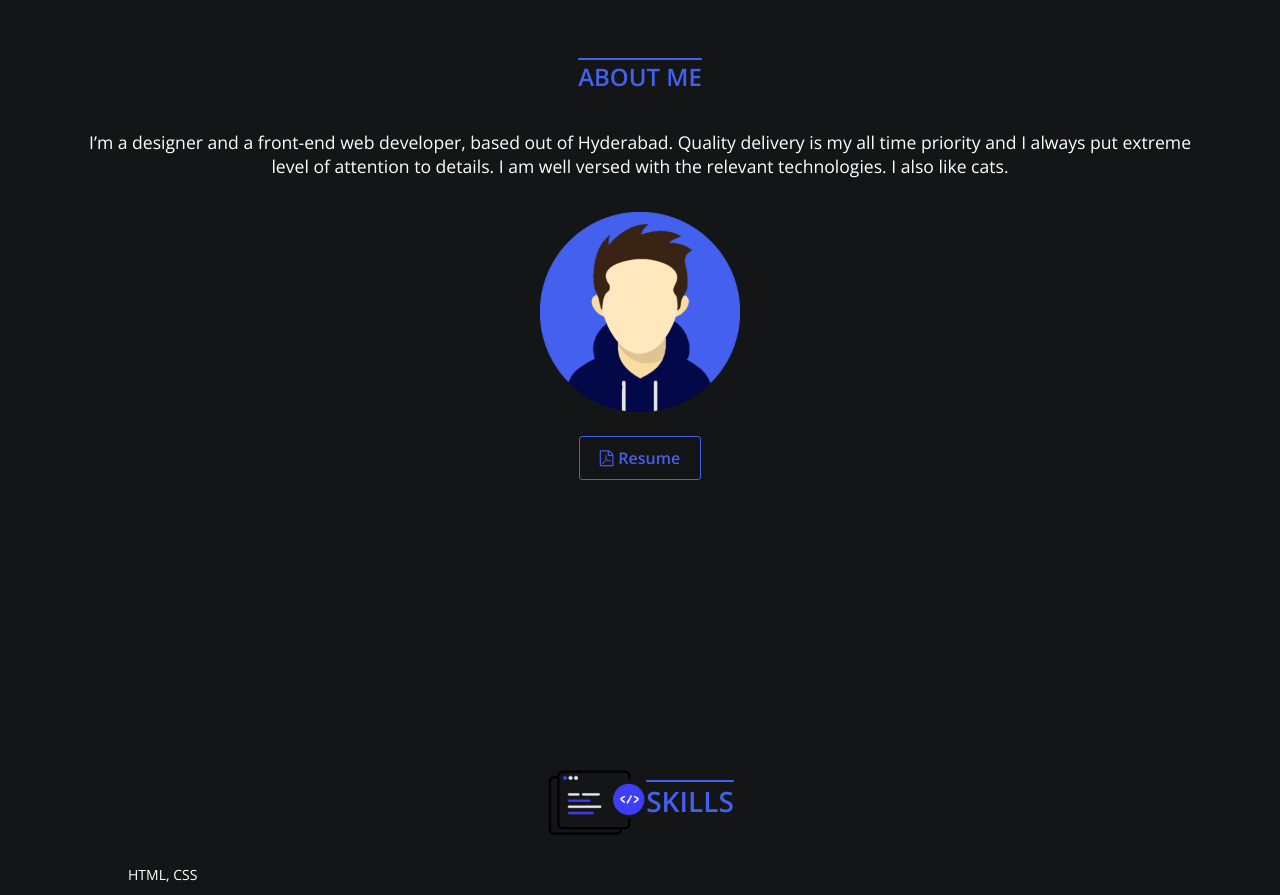
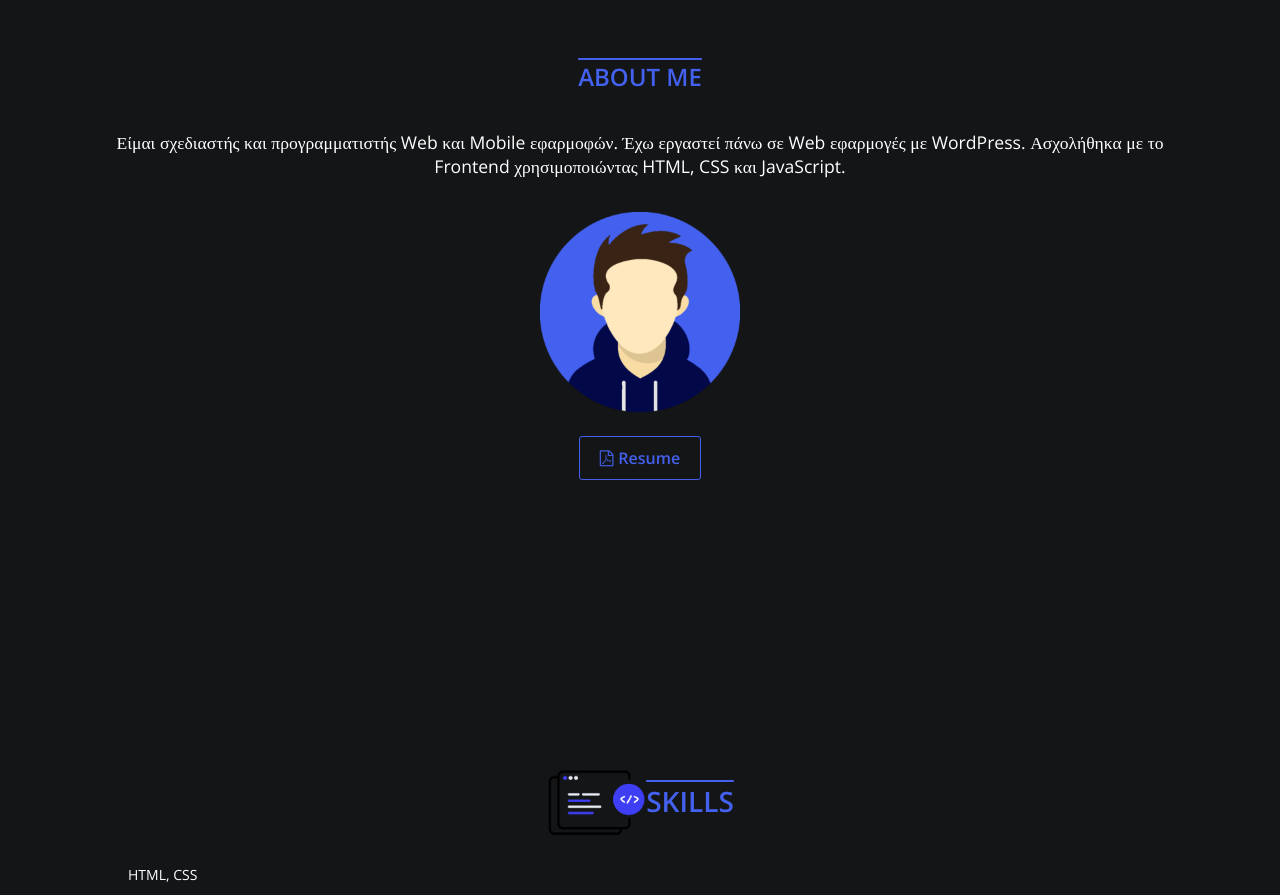
Before and after one commit to KostasKourelas/kostaskourelas.github.io, a plain HTML site: page index.html in a window 1280 px wide. Shown: the part 940-1835 px from the top of the page. Drawn offline with nearby package versions, Linux system fonts and the light colour scheme.

Commit message:
Update index.html
comit

```diff
--- a/index.html
+++ b/index.html
@@ -24,8 +24,10 @@
     </section>
     <section class="about">
         <h1>About Me</h1>
-        <p class="aboutText">I’m a designer and a front-end web developer, based out of Hyderabad. Quality delivery is my all time priority and I always put extreme level of attention to details. I am well versed with the relevant technologies.
-            I also like cats.</p>
+        <p class="aboutText">
+Είμαι σχεδιαστής και προγραμματιστής Web και Mobile εφαρμοφών. Έχω εργαστεί πάνω
+σε Web εφαρμογές με WordPress. Ασχολήθηκα με το Frontend χρησιμοποιώντας HTML,
+CSS και JavaScript.</p>
         <img class="avatar" src="images\avatarprofile.png" alt="">
         <a class="cv" href="#"><i class="fa fa-file-pdf-o" aria-hidden="true"></i>Resume</a>
     </section>
```
